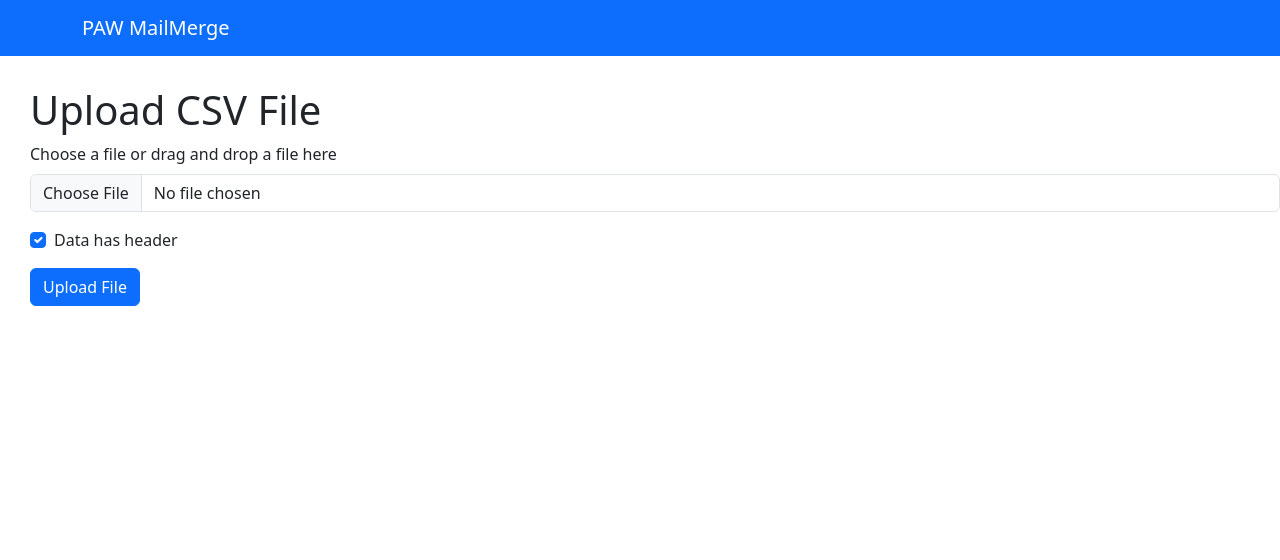
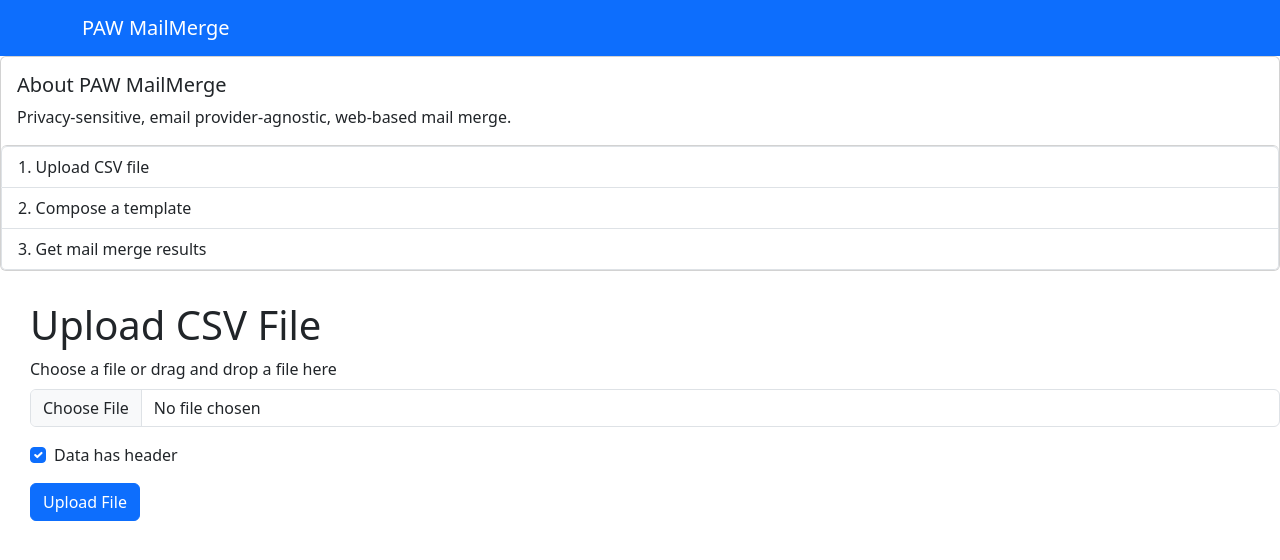
Before and after one commit to Cat-1/paw-mailmerge, a React (Create React App) app in the folder react-paw-mailmerge/: page / in a window 1280 px wide. Shown: the top 560 px of the page. Built offline with nearby package versions, Linux system fonts and the light colour scheme.

Commit message:
Create app info card and add it to file upload page

```diff
--- /dev/null
+++ b/react-paw-mailmerge/src/components/InfoCard.tsx
@@ -0,0 +1,22 @@
+import Card from "react-bootstrap/card";
+import ListGroup from 'react-bootstrap/ListGroup';
+
+const InfoCard: React.FC = () => {
+    return (
+        <Card>
+            <Card.Body>
+                <Card.Title>About PAW MailMerge</Card.Title>
+                <Card.Text>
+                    Privacy-sensitive, email provider-agnostic, web-based mail merge.
+                </Card.Text>
+            </Card.Body>
+            <ListGroup as="ol" numbered>
+                <ListGroup.Item>Upload CSV file</ListGroup.Item>
+                <ListGroup.Item>Compose a template</ListGroup.Item>
+                <ListGroup.Item>Get mail merge results</ListGroup.Item>
+            </ListGroup>
+        </Card>
+    )
+}
+
+export default InfoCard
--- a/react-paw-mailmerge/src/routes/FileUpload.tsx
+++ b/react-paw-mailmerge/src/routes/FileUpload.tsx
@@ -1,5 +1,6 @@
 import React, { useState, ChangeEvent } from 'react';
 import { Button, Form } from 'react-bootstrap';
+import InfoCard from '../components/InfoCard';
 
 const FileUpload: React.FC = () => {
   const [selectedFile, setSelectedFile] = useState<File | null>(null);
@@ -21,6 +22,7 @@ const FileUpload: React.FC = () => {
 
   return (
     <div>
+        <InfoCard/>
         <div id='file-upload'>
             <h1>Upload CSV File</h1>
             <Form>
```
